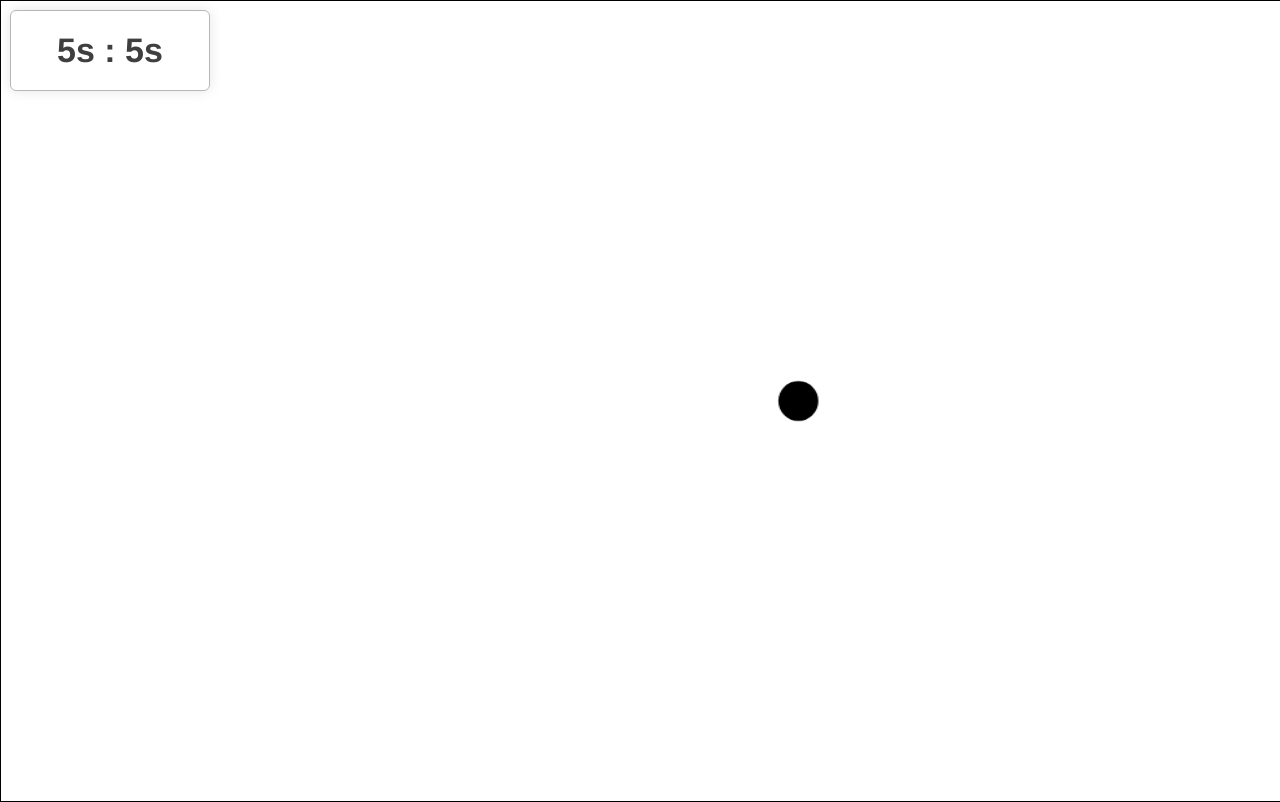
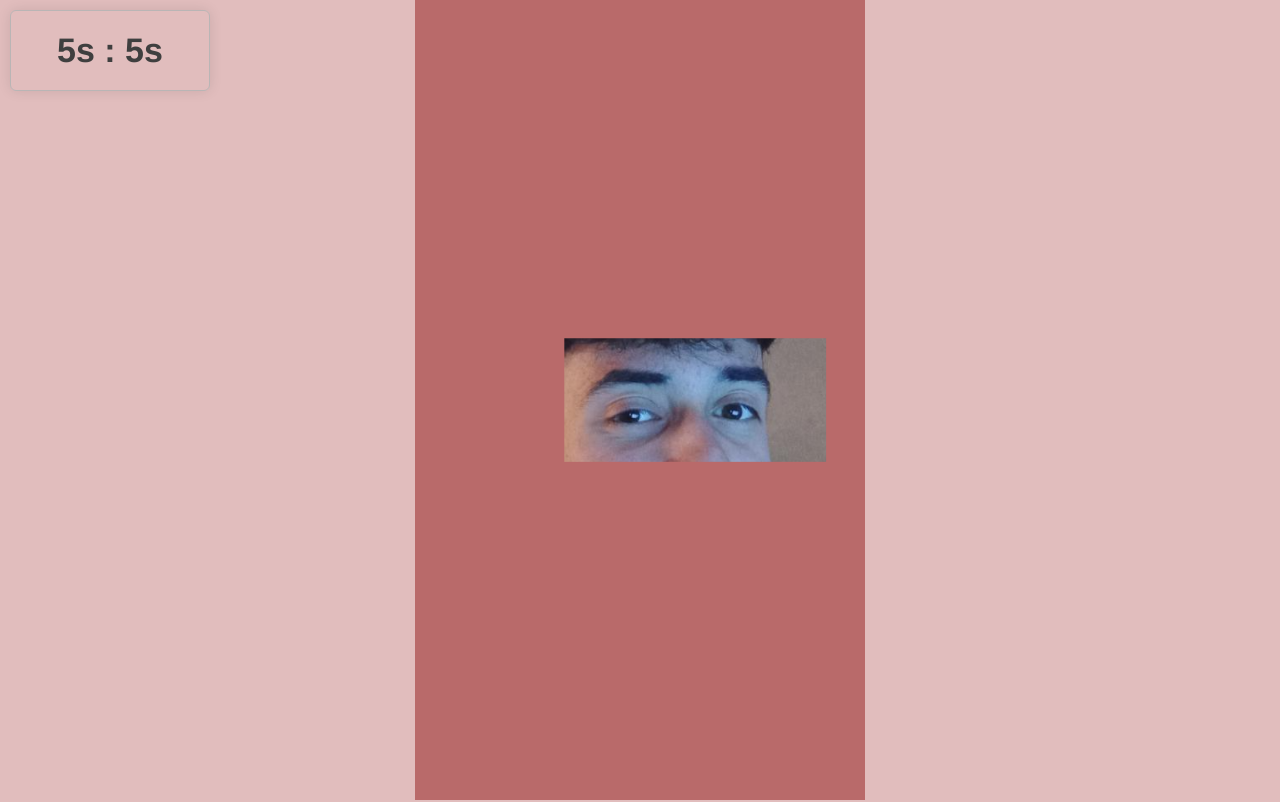
Before and after one commit to kikisal/2DGameEngineJS, a plain HTML site: page index.html in a window 1280 px wide. Drawn offline with Linux system fonts and the light colour scheme.

Commit message:
Add files via upload

```diff
--- /dev/null
+++ b/2dengine.js
@@ -0,0 +1,17 @@
+const Engine = {
+    DEBUG_ENABLED: true,
+
+    /* GameObject class */
+    GOBJECT_DEFAULT_ANCHOR_X: 0.5,
+    GOBJECT_DEFAULT_ANCHOR_Y: 0.5,
+    GOBJECT_DEFAULT_WIDTH: 0,
+    GOBJECT_DEFAULT_HEIGHT: 0,
+
+    /* Sprite Class */
+    SPRITE_LOADING_COLOR: '#d1bde1',
+    SPRITE_SHOW_LOADING_ASSET: true,
+    SPRITE_DEFAULT_ANCHOR_X: .5,
+    SPRITE_DEFAULT_ANCHOR_Y: .5,
+    SPRITE_ASSETLOADING_WIDTH:  100,
+    SPRITE_ASSETLOADING_HEIGHT: 100 * 16/9
+};
--- a/game-objects.js
+++ b/game-objects.js
@@ -85,3 +85,70 @@ function generateCircle(radius) {
 function genPlane(width, height) {
     return new Plane(width, height);
 }
+
+function GameObject() {
+    this.transform = new Transform(new Vec2(0, 0));
+
+    this.anchorX = Engine.GOBJECT_DEFAULT_ANCHOR_X;
+    this.anchorY = Engine.GOBJECT_DEFAULT_ANCHOR_Y;
+    this.width   = Engine.GOBJECT_DEFAULT_WIDTH;
+    this.height  = Engine.GOBJECT_DEFAULT_HEIGHT;
+}
+
+GameObject.prototype = {
+    setAnchor(x, y) {
+        this.anchorX = x;
+        this.anchorY = y;
+    },
+
+    scale(x) {
+        this.transform.scaleX = x;
+        this.transform.scaleY = x;
+    },
+
+    setSize(w, h) {
+        this.width  = w;
+        this.height = h;
+    }
+}
+
+function Sprite(texture, s) {
+    GameObject.call(this);
+
+    this.setAnchor(Engine.SPRITE_DEFAULT_ANCHOR_X, Engine.SPRITE_DEFAULT_ANCHOR_Y);
+    this.setSize(Engine.SPRITE_ASSETLOADING_WIDTH, Engine.SPRITE_ASSETLOADING_HEIGHT);
+
+    this.texture = texture;
+    this.texture.onLoad(this);
+}
+
+Sprite.prototype = Object.create(GameObject.prototype);
+
+Sprite.prototype.draw = function() {
+    if (this.texture.loaded) {
+        ctx.drawImage(this.texture.image, -this.width * this.anchorX, -this.height * this.anchorY);
+    } else {
+        if (Engine.SPRITE_SHOW_LOADING_ASSET) {
+            ctx.save();
+            ctx.fillStyle   = Engine.SPRITE_LOADING_COLOR;
+            ctx.globalAlpha = .5;
+            ctx.fillRect(-this.width * this.anchorX, -this.height * this.anchorY, this.width, this.height);
+            ctx.restore();
+        }
+    }
+}
+
+Sprite.prototype.onTextureLoaded = function(texture) {
+    if (texture.loaded) {
+        this.width  = texture.width;
+        this.height = texture.height;
+    }
+}
+
+function CreateObject(objType) {
+    return new objType(args_second(...arguments));
+}
+
+function args_second(a, b) {
+    return b;
+}
--- a/index.html
+++ b/index.html
@@ -3,8 +3,11 @@
   <head>
     <meta charset="UTF-8">
     <!-- https://developer.mozilla.org/en-US/docs/Web/HTTP/CSP -->
-    <meta http-equiv="Content-Security-Policy" content="default-src 'self'; script-src 'self'">
+    <meta http-equiv="Content-Security-Policy" content="script-src 'self'">
     <!--  -->
+    <script src="2dengine.js"></script>
+    <script src="texture.js"></script>
+
     <script src="dom.js"></script>
     <script src="math.js"></script>
     <script src="game-objects.js"></script>
@@ -13,5 +16,6 @@
     <title>Hello World!</title>
   </head>
   <body>
+
   </body>
 </html>
--- a/main.css
+++ b/main.css
@@ -9,11 +9,11 @@ html {
 
 body {
     height: 100%;
+    background: #e1bdbd;
 }
 
 canvas {
     display: block;
-    border: 1px solid #000;
     width: 100%;
     height: 100%;
 }
@@ -31,3 +31,9 @@ canvas {
     color: #3f3f3f;
     box-shadow: 0 0 13px 0 rgba(0,0,0,.1);
 }
+
+.canvas-area {
+    position: absolute;
+    left: 50%;
+    transform: translateX(-50%);
+}
--- a/main.js
+++ b/main.js
@@ -1,13 +1,18 @@
 const canvas = document.createElement('canvas');
-const ctx    = canvas.getContext("2d");
+const canvasArea = document.createElement('div');
+canvasArea.classList.add('canvas-area')
+const ctx = canvas.getContext("2d");
 
-const CAMERA_WIDTH = window.innerWidth; // Initial camera width  (units of our camera space)
+const CAMERA_WIDTH = 1080; // Initial camera width  (units of our camera space)
+const ASPECT_RATIO = 1080/1920;
+const ASSET_URL    = 'http://localhost:3000/assets';
 let startingTime = 0;
 const timeBox = createTimeBox();
 
 const gfxContext = {
-    clearColor: '#fff'
+    clearColor: '#b96a6a'
 };
+
 
 const frameBufferSize = [
     1024,
@@ -20,10 +25,15 @@ canvas.width  = frameBufferSize[0];
 canvas.height = frameBufferSize[1];
 
 window.addEventListener('resize', () => {
-    camera.resize(window.innerWidth, window.innerWidth / window.innerHeight);
+    resizeCanvasArea();
+    // camera.resize(window.innerWidth, window.innerWidth / window.innerHeight);
 });
 
-const camera = new Camera(0, 0, CAMERA_WIDTH, window.innerWidth/window.innerHeight);
+const camera = new Camera(
+    0, 0,
+    CAMERA_WIDTH,
+    ASPECT_RATIO
+);
 
 function draw(obj) {
     const [cX, cY]   = worldToCamera(camera, obj.transform.posX, obj.transform.posY);
@@ -32,25 +42,25 @@ function draw(obj) {
     ctx.save();
     ctx.translate(vPx, vPy);
     ctx.scale(viewport[0]/(camera.width/camera.zoom), viewport[1]/(camera.height/camera.zoom));
+    ctx.scale(obj.transform.scaleX, obj.transform.scaleY);
+
     obj.draw();
     ctx.restore();
 }
 
-const c        = generateCircle(20);
+const pot   = CreateObject(Sprite, LoadTexture(`${ASSET_URL}/esteregg.png`));
+pot.scale(2);
 
 const duration = 4;
 
 function update(t) {
-    c.transform.posX = (.5*camera.width*camera.transform.scaleX)*t/duration;
+    pot.transform.posX = (.5*camera.width*camera.transform.scaleX)*t/duration;
     delta        = t - startingTime;
 
-    const [cX, cY] = worldToCamera(camera, c.transform.posX, c.transform.posY);
+    const [cX, cY] = worldToCamera(camera, pot.transform.posX, pot.transform.posY);
 
-    if (Math.abs(cX) > (camera.width * (1-camera.anchorX))) {
-        camera.wX = c.transform.posX;
-    }
-
-
+    if (Math.abs(cX) > (camera.width * (1 - camera.anchorX)))
+        camera.wX = pot.transform.posX;
 
     timeBox.setDelta(delta);
 
@@ -63,7 +73,7 @@ function loop(t) {
     const timeSec = t/1000;
 
     update(timeSec);
-    draw(c);
+    draw(pot);
 
     timeBox.setTime(timeSec);
     timeBox.setDelta(delta);
@@ -75,7 +85,15 @@ function loop(t) {
 requestAnimationFrame(loop);
 
 
-document.body.appendChild(canvas);
+canvasArea.appendChild(canvas);
+
+function resizeCanvasArea() {
+    canvasArea.style.height = '100%';
+    canvasArea.style.width  = ASPECT_RATIO * window.innerHeight + 'px';
+}
+
+resizeCanvasArea();
+document.body.appendChild(canvasArea);
 
 
 function clear() {
--- /dev/null
+++ b/texture.js
@@ -0,0 +1,61 @@
+function Texture() {
+    this.image    = null;
+    this.width    = 0;
+    this.height   = 0;
+    this.loaded   = false;
+    this.listener = null;
+    this.url      = null;
+}
+
+Texture.prototype = {
+    onLoad(listener) {
+        if (this.image)
+            listener.onTextureLoaded();
+
+        this.listener = listener;
+    },
+
+    async load(blob) {
+        try {
+            this.image = await createImageBitmap(blob);
+
+            this.loaded = true;
+            this.width   = this.image.width;
+            this.height  = this.image.height;
+        } catch (ex) {
+            if (Engine.DEBUG_ENABLED)
+                console.log('failed to load image: ', this.url);
+        }
+        if (this.listener)
+            this.listener.onTextureLoaded(this);
+    }
+}
+
+Texture.fromURL = function(url) {
+    const texture = new Texture();
+    texture.url = url;
+
+    const blobImg = fetchBlob(url);
+
+    blobImg.then(async img => {
+        await texture.load(img);
+    });
+
+    return texture;
+};
+
+function fetchBlob(url) {
+    return new Promise((res, rej) => {
+        const xhr = new XMLHttpRequest();
+        xhr.open("GET", url);
+        xhr.responseType = "blob";
+        xhr.onload = (e) => {
+            res(e.target.response);
+        };
+        xhr.send();
+    });
+}
+
+function LoadTexture(url) {
+    return Texture.fromURL(url);
+}
```
Also changed, not shown: assets/esteregg.png (added), assets/pot.jpg (added).
